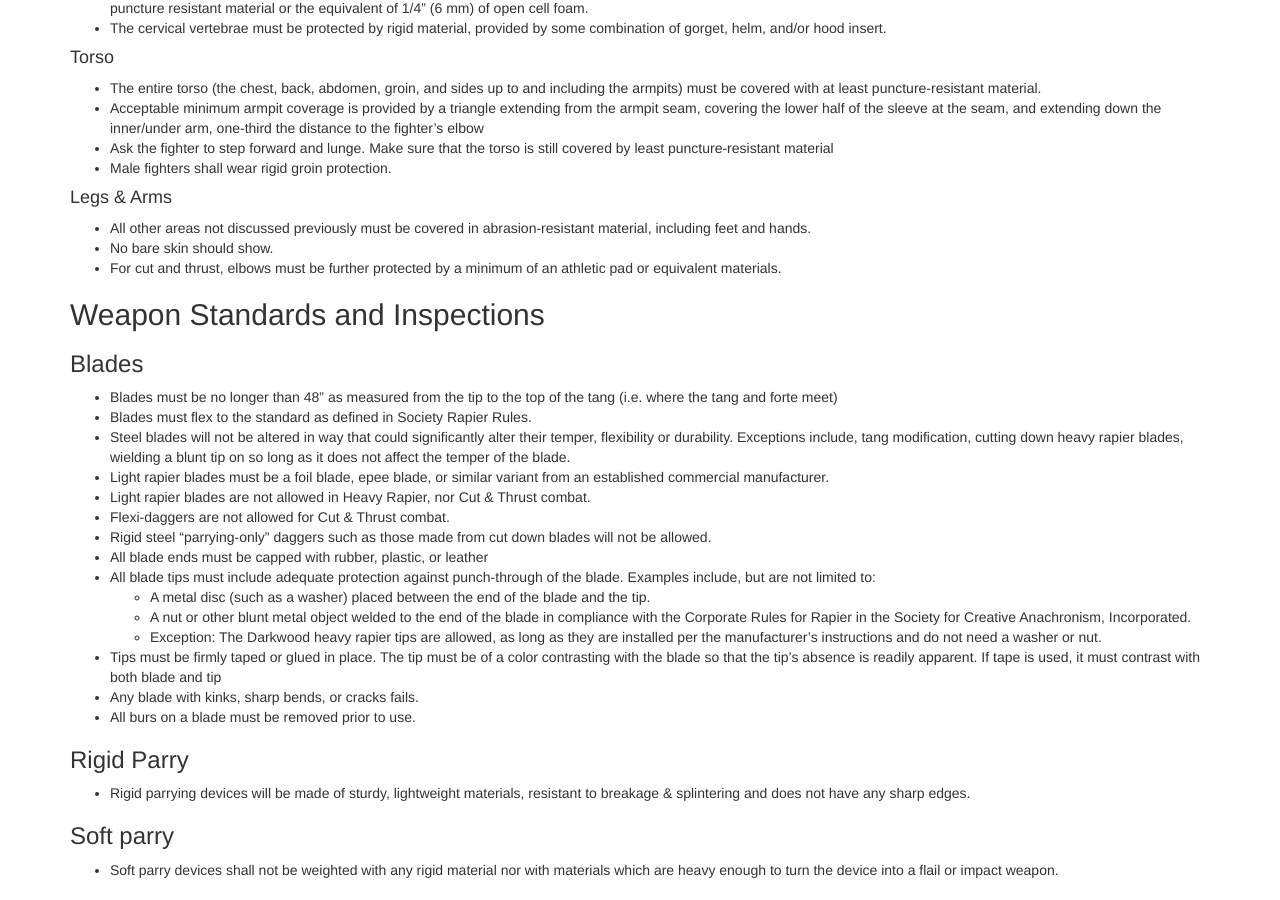
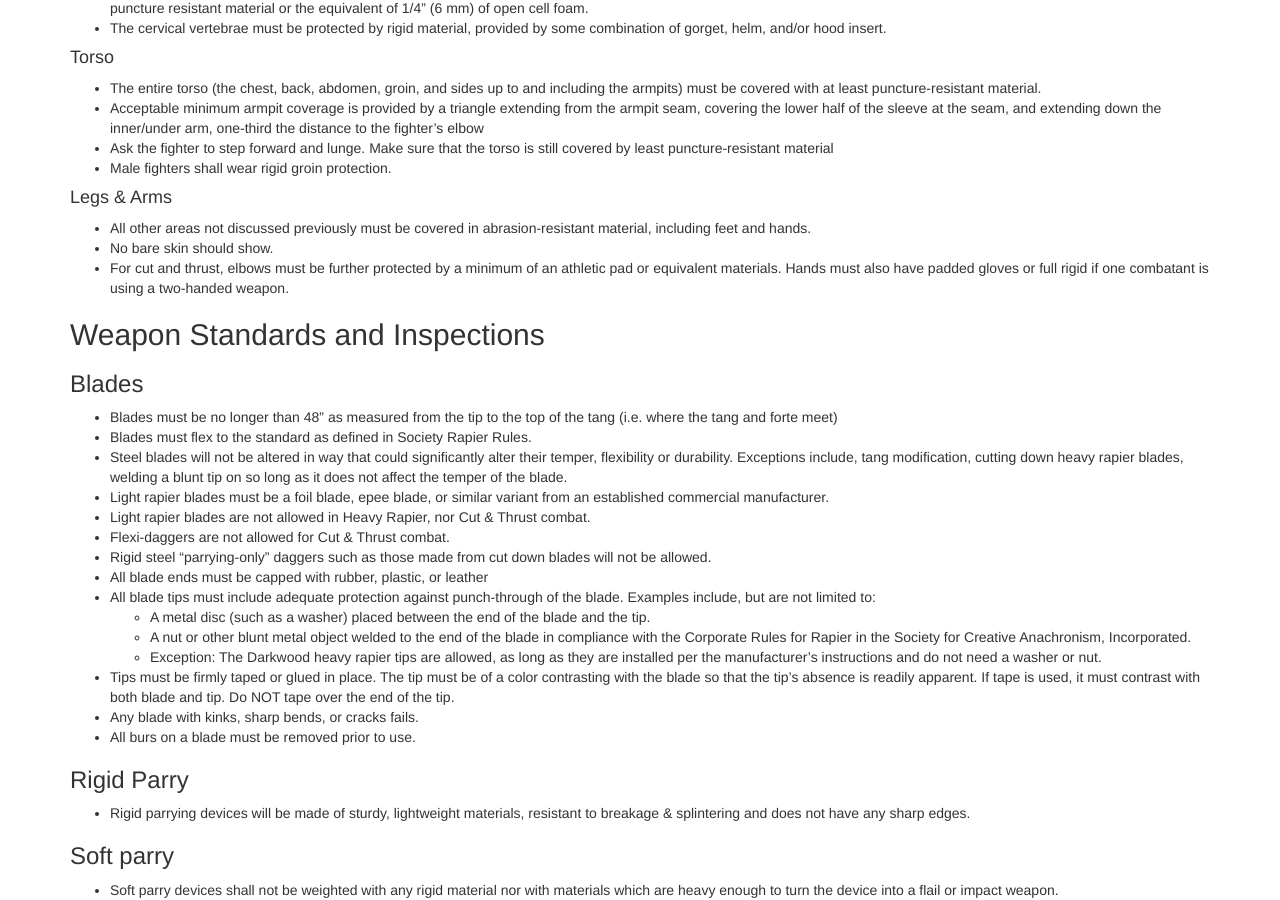
Before and after one commit to academie-de-espee/earl-marshal, a Jekyll site: the page built from training/rapier-marshal.md, in a window 1280 px wide and 900 px high, scrolled down 2713 px. Built offline with Jekyll 4.4.1, drawn with Linux system fonts in a browser that asks for light colours; some of the changed text lies outside the part shown.

Commit message:
Added glove requirements to C&T.  Minor typos fixed

```diff
--- a/training/rapier-marshal.md
+++ b/training/rapier-marshal.md
@@ -31,7 +31,7 @@ Please send comments to the [Deputy Earl Marshal for Training](mailto:dem-traini
 * MIT Form
 * A copy of the [rules](/rapier/)
 * When finished, request a rapier marshal warrant with the completed MIT form via the [Kingdom Warrant Website](https://warrant.atlantia.sca.org)
-* Renewal of the class is required every three years.
+* Renewal of the class is required every three years (the Unevent meeting counts).
 
 ### Training
 * **A Marshal in Training (MIT) is not a marshal.**
@@ -91,13 +91,13 @@ Please send comments to the [Deputy Earl Marshal for Training](mailto:dem-traini
 #### Legs & Arms
 * All other areas not discussed previously must be covered in abrasion-resistant material, including feet and hands.
 * No bare skin should show.
-* For cut and thrust, elbows must be further protected by a minimum of an athletic pad or equivalent materials.
+* For cut and thrust, elbows must be further protected by a minimum of an athletic pad or equivalent materials.  Hands must also have padded gloves or full rigid if one combatant is using a two-handed weapon.
 
 ## Weapon Standards and Inspections
 ### Blades
 * Blades must be no longer than 48" as measured from the tip to the top of the tang (i.e. where the tang and forte meet)
 * Blades must flex to the standard as defined in Society Rapier Rules.
-* Steel blades will not be altered in way that could significantly alter their temper, flexibility or durability.  Exceptions include, tang modification, cutting down heavy rapier blades, wielding a blunt tip on so long as it does not affect the temper of the blade.
+* Steel blades will not be altered in way that could significantly alter their temper, flexibility or durability.  Exceptions include, tang modification, cutting down heavy rapier blades, welding a blunt tip on so long as it does not affect the temper of the blade.
 * Light rapier blades must be a foil blade, epee blade, or similar variant from an established commercial manufacturer.
 * Light rapier blades are not allowed in Heavy Rapier, nor Cut & Thrust combat.
 * Flexi-daggers are not allowed for Cut & Thrust combat.
@@ -107,7 +107,7 @@ Please send comments to the [Deputy Earl Marshal for Training](mailto:dem-traini
     * A metal disc (such as a washer) placed between the end of the blade and the tip.
     * A nut or other blunt metal object welded to the end of the blade in compliance with the Corporate Rules for Rapier in the Society for Creative Anachronism, Incorporated.
     * Exception: The Darkwood heavy rapier tips are allowed, as long as they are installed per the manufacturer's instructions and do not need a washer or nut.
-* Tips must be firmly taped or glued in place. The tip must be of a color contrasting with the blade so that the tip's absence is readily apparent. If tape is used, it must contrast with both blade and tip
+* Tips must be firmly taped or glued in place. The tip must be of a color contrasting with the blade so that the tip's absence is readily apparent. If tape is used, it must contrast with both blade and tip.  Do NOT tape over the end of the tip.
 * Any blade with kinks, sharp bends, or cracks fails.
 * All burs on a blade must be removed prior to use.
 
```
Also changed, not shown: other parts of training/rapier-marshal.md (+1 -1 lines).
